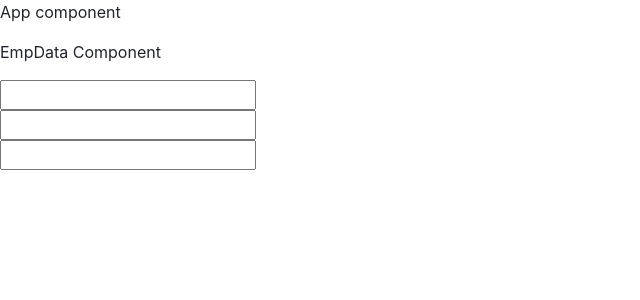
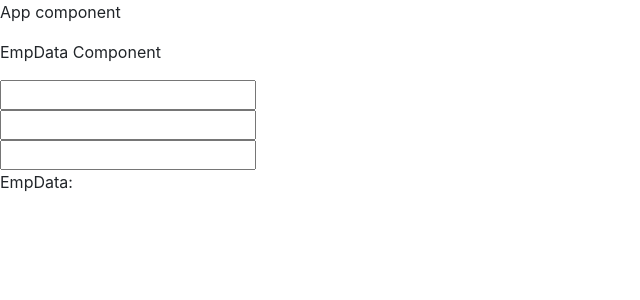
Before and after one commit to vamandeshmukh/deloitte-react-app, a React (Create React App) app: page / in a window 1280 px wide. Shown: the top 300 px of the page, without its empty margins (0-640 px from the left). Built offline with nearby package versions, Linux system fonts and the light colour scheme.

Commit message:
react-basics

```diff
--- a/src/components/EmpData.js
+++ b/src/components/EmpData.js
@@ -6,8 +6,9 @@ const EmpData = () => {
     const [emp, setEmp] = useState({});
 
     const handleEmp = (evt) => {
+        console.log(evt.target.name);
         console.log(evt.target.value);
-
+        setEmp({ ...emp, [evt.target.name]: evt.target.value });
     }
 
 
@@ -24,7 +25,7 @@ const EmpData = () => {
                 {/* <input type="text" name="eid" value={} onChange={} /> */}
 
             </div>
-            <p>{emp.eid} {emp.firstName} {emp.salary}</p>
+            <p>EmpData: {emp.eid} {emp.firstName} {emp.salary}</p>
         </div>
     );
 }
```
